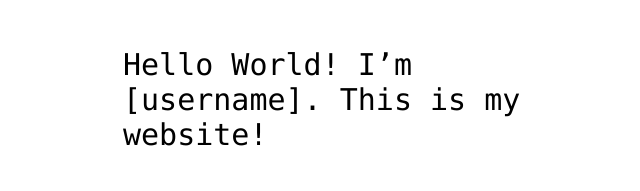
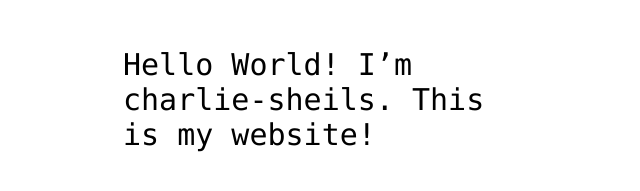
Before and after one commit to casheils/hello-world, a plain HTML site: page index.html in a window 1280 px wide. Shown: the part 341-532 px from the top of the page, without its empty margins (317-957 px from the left). Drawn offline with Linux system fonts and the light colour scheme.

Commit message:
Update index2

```diff
--- a/index.html
+++ b/index.html
@@ -12,7 +12,7 @@
 <img src="https://octodex.github.com/images/daftpunktocat-thomas.gif" id="octocat" alt="octocat-gif" />
 
 <!-- Change this code here by copy and pasting your template on line 15 -->
-<p>Hello World! I’m [username]. This is my website!</p>
+<p>Hello World! I’m charlie-sheils. This is my website!</p>
 
 </body>
 </html>
```
